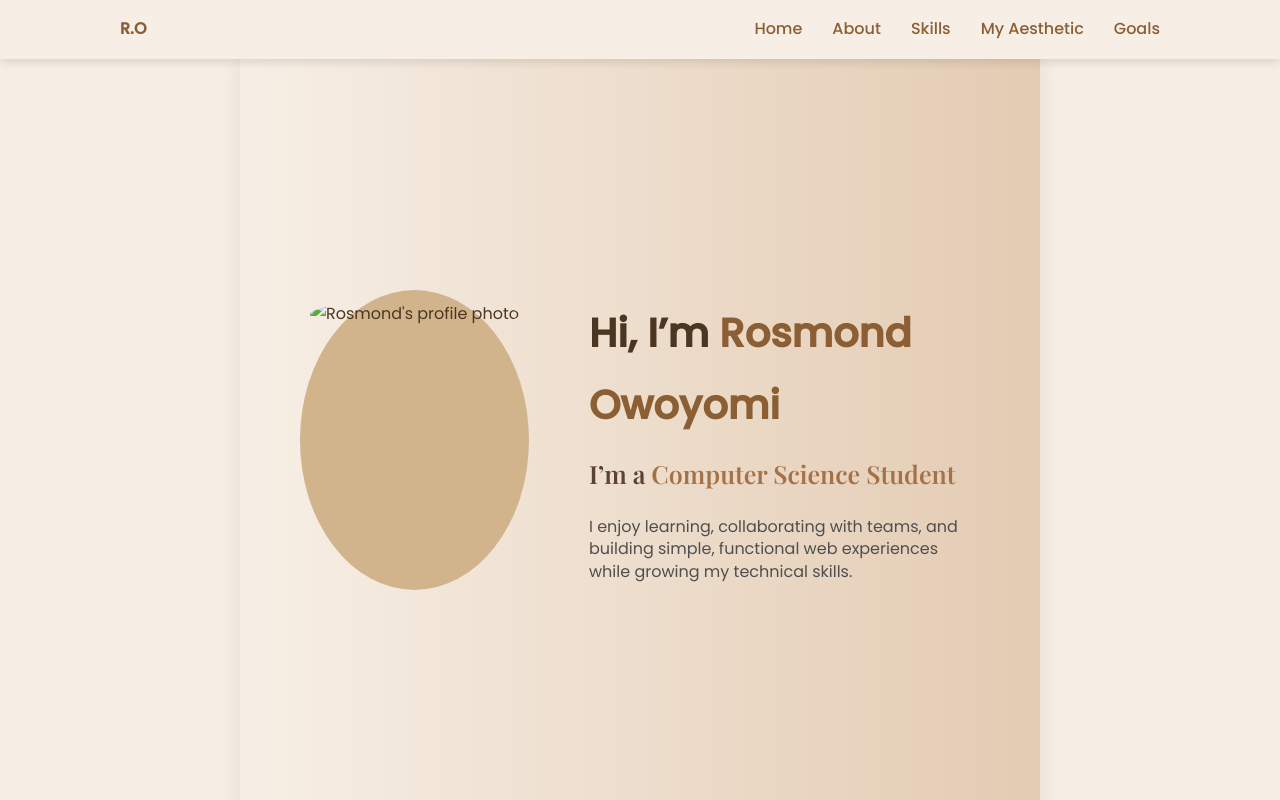
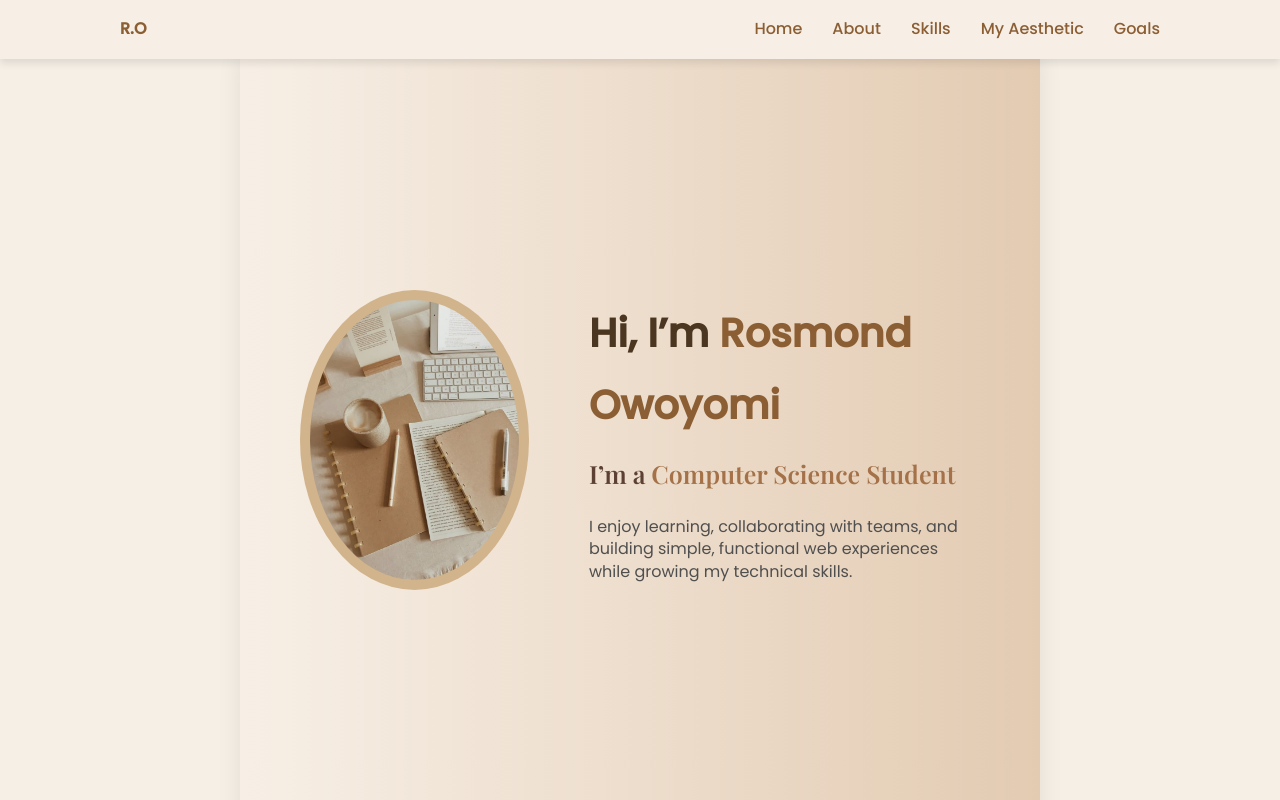
Before and after one commit to roses-alt/rosmondt.github.io, a plain HTML site: page index.html in a window 1280 px wide. Shown: the top 800 px of the page. Drawn offline with nearby package versions, Linux system fonts and the light colour scheme; a script that the page names is missing.

Commit message:
Fix HTML structure and formatting issues

```diff
--- a/index.html
+++ b/index.html
@@ -41,7 +41,7 @@
   <div class="hero-container">
 
     <div class="hero-image">
-      <img src="images/profile.jpg.jfif" alt="Rosmond's profile photo">
+      <img src="profile.jpg.jfif" alt="Rosmond's profile photo">
     </div>
 
     <div class="hero-text">
@@ -130,4 +130,5 @@
 
     <footer>
         <p>© 2025 Rosmond Owoyomi</p>
+
     </footer>
```
